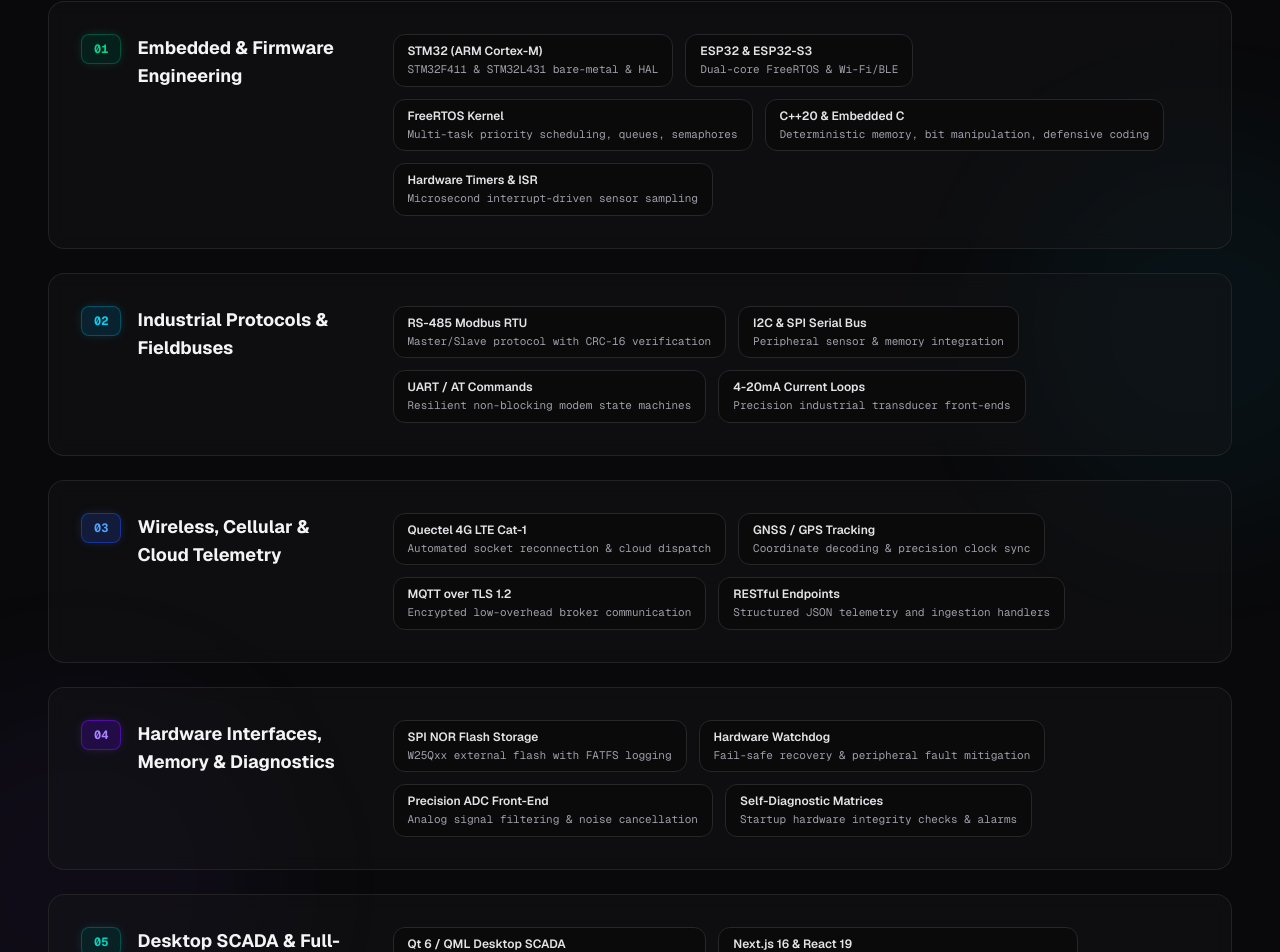
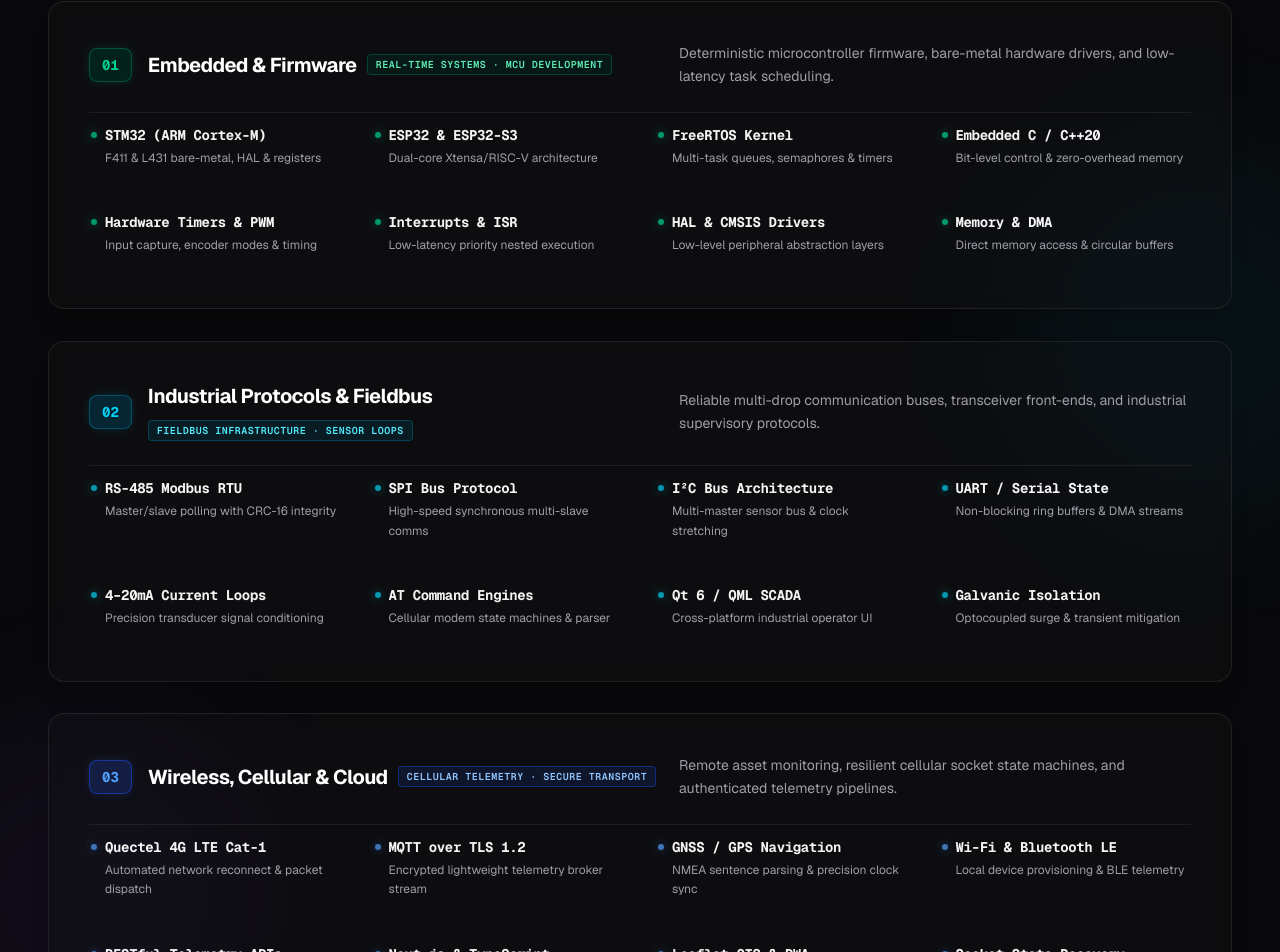
Before and after one commit to soumikbur/soumik-ghosh-portfolio, a Next.js app: page / in a window 1280 px wide. Shown: the part 7002-7954 px from the top of the page. Built offline with nearby package versions, Linux system fonts and the light colour scheme; no server answers.

Commit message:
feat: redesign skills section into curated technical capability map (v1.9.0)

```diff
--- a/package.json
+++ b/package.json
@@ -1,6 +1,6 @@
 {
   "name": "portfolio",
-  "version": "1.8.0",
+  "version": "1.9.0",
   "private": true,
   "scripts": {
     "dev": "next dev",
--- a/src/components/sections/TechnicalCapabilities.tsx
+++ b/src/components/sections/TechnicalCapabilities.tsx
@@ -1,137 +1,141 @@
 import React from "react";
 import { Container } from "../ui/Container";
+import { TiltCard } from "../ui/TiltCard";
 
-interface SkillCategory {
+interface CapabilityItem {
+  name: string;
+  desc: string;
+}
+
+interface DomainMap {
   idx: string;
-  name: string;
+  title: string;
+  focus: string;
+  description: string;
+  accent: "emerald" | "cyan" | "blue" | "violet";
   theme: {
     badge: string;
     border: string;
     hoverBorder: string;
-    hoverText: string;
-    noteHover: string;
-    shadow: string;
+    dotColor: string;
+    tagBorder: string;
   };
-  skills: { name: string; note: string }[];
+  skills: CapabilityItem[];
 }
 
-const SKILL_CATEGORIES: SkillCategory[] = [
+const DOMAIN_CAPABILITIES: DomainMap[] = [
   {
     idx: "01",
-    name: "Embedded & Firmware Engineering",
+    title: "Embedded & Firmware",
+    focus: "Real-Time Systems · MCU Development",
+    description:
+      "Deterministic microcontroller firmware, bare-metal hardware drivers, and low-latency task scheduling.",
+    accent: "emerald",
     theme: {
-      badge: "text-emerald-400 bg-emerald-950/60 border-emerald-800/80 shadow-[0_0_12px_-3px_rgba(16,185,129,0.3)]",
-      border: "border-zinc-800/80 hover:border-emerald-600/80",
-      hoverBorder: "hover:border-emerald-650",
-      hoverText: "group-hover:text-emerald-300",
-      noteHover: "group-hover/chip:text-emerald-400",
-      shadow: "hover:shadow-[0_4px_24px_-6px_rgba(16,185,129,0.18)]",
+      badge:
+        "text-emerald-400 bg-emerald-950/70 border-emerald-800/80 shadow-[0_0_12px_-3px_rgba(16,185,129,0.3)]",
+      border: "border-zinc-800/80 hover:border-emerald-700/60",
+      hoverBorder: "hover:border-emerald-600/70",
+      dotColor: "bg-emerald-400 shadow-[0_0_8px_rgba(16,185,129,0.7)]",
+      tagBorder: "border-emerald-800/60 text-emerald-300 bg-emerald-950/40",
     },
     skills: [
-      { name: "STM32 (ARM Cortex-M)", note: "STM32F411 & STM32L431 bare-metal & HAL" },
-      { name: "ESP32 & ESP32-S3", note: "Dual-core FreeRTOS & Wi-Fi/BLE" },
-      { name: "FreeRTOS Kernel", note: "Multi-task priority scheduling, queues, semaphores" },
-      { name: "C++20 & Embedded C", note: "Deterministic memory, bit manipulation, defensive coding" },
-      { name: "Hardware Timers & ISR", note: "Microsecond interrupt-driven sensor sampling" },
+      { name: "STM32 (ARM Cortex-M)", desc: "F411 & L431 bare-metal, HAL & registers" },
+      { name: "ESP32 & ESP32-S3", desc: "Dual-core Xtensa/RISC-V architecture" },
+      { name: "FreeRTOS Kernel", desc: "Multi-task queues, semaphores & timers" },
+      { name: "Embedded C / C++20", desc: "Bit-level control & zero-overhead memory" },
+      { name: "Hardware Timers & PWM", desc: "Input capture, encoder modes & timing" },
+      { name: "Interrupts & ISR", desc: "Low-latency priority nested execution" },
+      { name: "HAL & CMSIS Drivers", desc: "Low-level peripheral abstraction layers" },
+      { name: "Memory & DMA", desc: "Direct memory access & circular buffers" },
     ],
   },
   {
     idx: "02",
-    name: "Industrial Protocols & Fieldbuses",
+    title: "Industrial Protocols & Fieldbus",
+    focus: "Fieldbus Infrastructure · Sensor Loops",
+    description:
+      "Reliable multi-drop communication buses, transceiver front-ends, and industrial supervisory protocols.",
+    accent: "cyan",
     theme: {
-      badge: "text-cyan-400 bg-cyan-950/60 border-cyan-800/80 shadow-[0_0_12px_-3px_rgba(6,182,212,0.3)]",
-      border: "border-zinc-800/80 hover:border-cyan-600/80",
-      hoverBorder: "hover:border-cyan-650",
-      hoverText: "group-hover:text-cyan-300",
-      noteHover: "group-hover/chip:text-cyan-400",
-      shadow: "hover:shadow-[0_4px_24px_-6px_rgba(6,182,212,0.18)]",
+      badge:
+        "text-cyan-400 bg-cyan-950/70 border-cyan-800/80 shadow-[0_0_12px_-3px_rgba(6,182,212,0.3)]",
+      border: "border-zinc-800/80 hover:border-cyan-700/60",
+      hoverBorder: "hover:border-cyan-600/70",
+      dotColor: "bg-cyan-400 shadow-[0_0_8px_rgba(6,182,212,0.7)]",
+      tagBorder: "border-cyan-800/60 text-cyan-300 bg-cyan-950/40",
     },
     skills: [
-      { name: "RS-485 Modbus RTU", note: "Master/Slave protocol with CRC-16 verification" },
-      { name: "I2C & SPI Serial Bus", note: "Peripheral sensor & memory integration" },
-      { name: "UART / AT Commands", note: "Resilient non-blocking modem state machines" },
-      { name: "4-20mA Current Loops", note: "Precision industrial transducer front-ends" },
+      { name: "RS-485 Modbus RTU", desc: "Master/slave polling with CRC-16 integrity" },
+      { name: "SPI Bus Protocol", desc: "High-speed synchronous multi-slave comms" },
+      { name: "I²C Bus Architecture", desc: "Multi-master sensor bus & clock stretching" },
+      { name: "UART / Serial State", desc: "Non-blocking ring buffers & DMA streams" },
+      { name: "4–20mA Current Loops", desc: "Precision transducer signal conditioning" },
+      { name: "AT Command Engines", desc: "Cellular modem state machines & parser" },
+      { name: "Qt 6 / QML SCADA", desc: "Cross-platform industrial operator UI" },
+      { name: "Galvanic Isolation", desc: "Optocoupled surge & transient mitigation" },
     ],
   },
   {
     idx: "03",
-    name: "Wireless, Cellular & Cloud Telemetry",
+    title: "Wireless, Cellular & Cloud",
+    focus: "Cellular Telemetry · Secure Transport",
+    description:
+      "Remote asset monitoring, resilient cellular socket state machines, and authenticated telemetry pipelines.",
+    accent: "blue",
     theme: {
-      badge: "text-blue-400 bg-blue-950/60 border-blue-800/80 shadow-[0_0_12px_-3px_rgba(59,130,246,0.3)]",
-      border: "border-zinc-800/80 hover:border-blue-600/80",
-      hoverBorder: "hover:border-blue-650",
-      hoverText: "group-hover:text-blue-300",
-      noteHover: "group-hover/chip:text-blue-400",
-      shadow: "hover:shadow-[0_4px_24px_-6px_rgba(59,130,246,0.18)]",
+      badge:
+        "text-blue-400 bg-blue-950/70 border-blue-800/80 shadow-[0_0_12px_-3px_rgba(59,130,246,0.3)]",
+      border: "border-zinc-800/80 hover:border-blue-700/60",
+      hoverBorder: "hover:border-blue-600/70",
+      dotColor: "bg-blue-400 shadow-[0_0_8px_rgba(59,130,246,0.7)]",
+      tagBorder: "border-blue-800/60 text-blue-300 bg-blue-950/40",
     },
     skills: [
-      { name: "Quectel 4G LTE Cat-1", note: "Automated socket reconnection & cloud dispatch" },
-      { name: "GNSS / GPS Tracking", note: "Coordinate decoding & precision clock sync" },
-      { name: "MQTT over TLS 1.2", note: "Encrypted low-overhead broker communication" },
-      { name: "RESTful Endpoints", note: "Structured JSON telemetry and ingestion handlers" },
+      { name: "Quectel 4G LTE Cat-1", desc: "Automated network reconnect & packet dispatch" },
+      { name: "MQTT over TLS 1.2", desc: "Encrypted lightweight telemetry broker stream" },
+      { name: "GNSS / GPS Navigation", desc: "NMEA sentence parsing & precision clock sync" },
+      { name: "Wi-Fi & Bluetooth LE", desc: "Local device provisioning & BLE telemetry" },
+      { name: "RESTful Telemetry APIs", desc: "Structured JSON endpoints & edge ingestion" },
+      { name: "Next.js & TypeScript", desc: "Full-stack operational monitoring platforms" },
+      { name: "Leaflet GIS & PWA", desc: "Geospatial mapping & offline asset caching" },
+      { name: "Socket State Recovery", desc: "Exponential backoff socket reconnection" },
     ],
   },
   {
     idx: "04",
-    name: "Hardware Interfaces, Memory & Diagnostics",
+    title: "Hardware Interfaces & Diagnostics",
+    focus: "Fault Mitigation · Non-Volatile Storage",
+    description:
+      "Fail-safe watchdog recovery, external memory logging, analog front-ends, and system diagnostic integrity.",
+    accent: "violet",
     theme: {
-      badge: "text-violet-400 bg-violet-950/60 border-violet-800/80 shadow-[0_0_12px_-3px_rgba(139,92,246,0.3)]",
-      border: "border-zinc-800/80 hover:border-violet-600/80",
-      hoverBorder: "hover:border-violet-650",
-      hoverText: "group-hover:text-violet-300",
-      noteHover: "group-hover/chip:text-violet-400",
-      shadow: "hover:shadow-[0_4px_24px_-6px_rgba(139,92,246,0.18)]",
+      badge:
+        "text-violet-400 bg-violet-950/70 border-violet-800/80 shadow-[0_0_12px_-3px_rgba(139,92,246,0.3)]",
+      border: "border-zinc-800/80 hover:border-violet-700/60",
+      hoverBorder: "hover:border-violet-600/70",
+      dotColor: "bg-violet-400 shadow-[0_0_8px_rgba(139,92,246,0.7)]",
+      tagBorder: "border-violet-800/60 text-violet-300 bg-violet-950/40",
     },
     skills: [
-      { name: "SPI NOR Flash Storage", note: "W25Qxx external flash with FATFS logging" },
-      { name: "Hardware Watchdog", note: "Fail-safe recovery & peripheral fault mitigation" },
-      { name: "Precision ADC Front-End", note: "Analog signal filtering & noise cancellation" },
-      { name: "Self-Diagnostic Matrices", note: "Startup hardware integrity checks & alarms" },
-    ],
-  },
-  {
-    idx: "05",
-    name: "Desktop SCADA & Full-Stack Interfaces",
-    theme: {
-      badge: "text-teal-400 bg-teal-950/60 border-teal-800/80 shadow-[0_0_12px_-3px_rgba(20,184,166,0.3)]",
-      border: "border-zinc-800/80 hover:border-teal-600/80",
-      hoverBorder: "hover:border-teal-650",
-      hoverText: "group-hover:text-teal-300",
-      noteHover: "group-hover/chip:text-teal-400",
-      shadow: "hover:shadow-[0_4px_24px_-6px_rgba(20,184,166,0.18)]",
-    },
-    skills: [
-      { name: "Qt 6 / QML Desktop SCADA", note: "Cross-platform industrial operator consoles" },
-      { name: "Next.js 16 & React 19", note: "Server & client components, SSR, static generation" },
-      { name: "TypeScript", note: "Strict type safety across models, APIs, and components" },
-      { name: "Tailwind CSS", note: "High-density responsive design systems" },
-      { name: "Leaflet GIS & PWA", note: "Interactive transit mapping & offline caching" },
-    ],
-  },
-  {
-    idx: "06",
-    name: "Data Systems, Architecture & Quality",
-    theme: {
-      badge: "text-amber-400 bg-amber-950/60 border-amber-800/80 shadow-[0_0_12px_-3px_rgba(245,158,11,0.3)]",
-      border: "border-zinc-800/80 hover:border-amber-600/80",
-      hoverBorder: "hover:border-amber-650",
-      hoverText: "group-hover:text-amber-300",
-      noteHover: "group-hover/chip:text-amber-400",
-      shadow: "hover:shadow-[0_4px_24px_-6px_rgba(245,158,11,0.18)]",
-    },
-    skills: [
-      { name: "PostgreSQL & Prisma ORM", note: "ACID transactions, indexed schemas, constraints" },
-      { name: "Double-Entry Ledgers", note: "Strict debit/credit stock models & audit tracking" },
-      { name: "Finite State Machines", note: "Deterministic status transitions for orders & modems" },
-      { name: "Docker Containerization", note: "Reproducible microservice runtimes" },
-      { name: "Playwright & CI/CD", note: "Automated browser workflow validation & GitHub Actions" },
+      { name: "SPI NOR Flash (W25Qxx)", desc: "Circular telemetry logging with FATFS" },
+      { name: "Hardware Watchdog (WDT)", desc: "Independent timeout automated recovery" },
+      { name: "Precision ADC Front-Ends", desc: "Multi-sample filtering & voltage scaling" },
+      { name: "Self-Diagnostic Matrices", desc: "Startup sensor checks & hardware alarms" },
+      { name: "Power Modes & Brownout", desc: "Low-power standby & supply monitoring" },
+      { name: "Finite State Machines", desc: "Deterministic fault handling & transitions" },
+      { name: "PostgreSQL & Ledgers", desc: "Audited immutable relational data logs" },
+      { name: "Automated Validation", desc: "Firmware unit checks & end-to-end testing" },
     ],
   },
 ];
 
 export function TechnicalCapabilities() {
   return (
-    <section id="skills" className="py-16 sm:py-24 lg:py-28 xl:py-32 2xl:py-36 border-b border-zinc-800/80 bg-zinc-950 relative overflow-hidden">
+    <section
+      id="skills"
+      className="py-16 sm:py-24 lg:py-28 xl:py-32 2xl:py-36 border-b border-zinc-800/80 bg-zinc-950 relative overflow-hidden"
+    >
       {/* Subtle ambient lighting */}
       <div className="absolute top-1/4 -right-28 w-96 h-96 bg-cyan-500/5 rounded-full blur-3xl pointer-events-none" />
       <div className="absolute bottom-1/4 -left-28 w-96 h-96 bg-violet-500/5 rounded-full blur-3xl pointer-events-none" />
@@ -140,51 +144,75 @@ export function TechnicalCapabilities() {
         {/* Section Header with Numbering */}
         <div className="mb-12 sm:mb-16">
           <p className="font-mono text-xs font-semibold tracking-wider uppercase text-gradient-emerald-cyan">
-            04 · Skills
+            04 · Technical Capability Map
           </p>
           <h2 className="text-2xl sm:text-4xl lg:text-5xl font-extrabold tracking-tight text-white mt-2 sm:mt-2.5">
-            Technical Competencies &amp; Toolbox
+            Technical Competencies &amp; Skills
           </h2>
           <p className="text-sm sm:text-base text-zinc-400 mt-2.5 sm:mt-3 max-w-2xl leading-relaxed">
-            Systematic technical competencies organized across firmware, industrial communication protocols, telemetry, operational interfaces, and data architectures.
+            Curated technical capability map organized across deterministic firmware, industrial communication protocols, cellular IoT telemetry, and system-level diagnostics.
           </p>
         </div>
 
-        {/* Structured Row-by-Row Skills Grid */}
-        <div className="space-y-5 sm:space-y-6">
-          {SKILL_CATEGORIES.map((cat) => (
-            <div
-              key={cat.idx}
-              className={`group rounded-2xl border bg-zinc-900/40 p-5 sm:p-7 lg:p-8 backdrop-blur-sm ${cat.theme.border} ${cat.theme.shadow} transition-all duration-200 flex flex-col lg:flex-row lg:items-start justify-between gap-6 sm:gap-8`}
+        {/* 4 Curated Domain Capability Containers */}
+        <div className="space-y-6 sm:space-y-8">
+          {DOMAIN_CAPABILITIES.map((domain) => (
+            <TiltCard
+              key={domain.idx}
+              accentGlow={domain.accent}
+              maxTilt={2.0}
+              scale={1.006}
+              className="rounded-2xl border border-zinc-800/80 bg-zinc-900/30 p-6 sm:p-8 lg:p-10 backdrop-blur-sm transition-[border-color,background-color,box-shadow] duration-200 hover:border-zinc-700 shadow-xl space-y-6 sm:space-y-7"
             >
-              {/* Category Header with Colored Index */}
-              <div className="lg:w-1/3 xl:w-1/4 shrink-0 flex items-center lg:items-start gap-3.5 sm:gap-4">
-                <span className={`font-mono text-xs font-bold px-3 py-1.5 rounded-lg border ${cat.theme.badge}`}>
-                  {cat.idx}
-                </span>
-                <h3 className={`text-base sm:text-lg font-bold text-zinc-100 ${cat.theme.hoverText} transition-colors`}>
-                  {cat.name}
-                </h3>
+              {/* Domain Header: Index, Title, Focus Tag, and One-Line Description */}
+              <div className="flex flex-col lg:flex-row lg:items-center justify-between gap-4 border-b border-zinc-800/70 pb-5 sm:pb-6">
+                <div className="flex items-start sm:items-center gap-3 sm:gap-4">
+                  <span
+                    className={`font-mono text-xs sm:text-sm font-bold px-3 py-1.5 rounded-lg border shrink-0 ${domain.theme.badge}`}
+                  >
+                    {domain.idx}
+                  </span>
+                  <div>
+                    <div className="flex flex-wrap items-center gap-2.5">
+                      <h3 className="text-lg sm:text-xl font-bold tracking-tight text-white">
+                        {domain.title}
+                      </h3>
+                      <span
+                        className={`inline-flex items-center text-[10px] font-mono font-semibold px-2 py-0.5 rounded border uppercase tracking-wider ${domain.theme.tagBorder}`}
+                      >
+                        {domain.focus}
+                      </span>
+                    </div>
+                  </div>
+                </div>
+
+                <p className="text-xs sm:text-sm text-zinc-400 lg:max-w-md xl:max-w-lg leading-relaxed font-mono sm:font-sans">
+                  {domain.description}
+                </p>
               </div>
 
-              {/* Skills Chips with Context Notes */}
-              <div className="lg:w-2/3 xl:w-3/4 flex flex-wrap gap-2.5 sm:gap-3">
-                {cat.skills.map((skill, sIdx) => (
+              {/* Responsive 4-Column Typographic Capability Matrix (Zero box-in-box feeling) */}
+              <div className="grid grid-cols-1 sm:grid-cols-2 lg:grid-cols-4 gap-x-6 sm:gap-x-8 gap-y-4 sm:gap-y-5">
+                {domain.skills.map((skill) => (
                   <div
-                    key={sIdx}
-                    className="group/chip inline-flex flex-col px-3.5 py-2 rounded-xl border border-zinc-800 bg-zinc-950/80 hover:border-zinc-700 hover:bg-zinc-900 transition-all duration-150"
-                    title={skill.note}
+                    key={skill.name}
+                    className="group/item relative flex flex-col p-2.5 sm:p-3 -mx-2.5 rounded-lg hover:bg-zinc-800/40 transition-colors duration-150 cursor-default"
                   >
-                    <span className="text-xs font-semibold text-zinc-200 group-hover/chip:text-white">
-                      {skill.name}
-                    </span>
-                    <span className={`text-[11px] font-mono text-zinc-400 ${cat.theme.noteHover} transition-colors mt-0.5`}>
-                      {skill.note}
+                    <div className="flex items-center gap-2">
+                      <span
+                        className={`h-1.5 w-1.5 rounded-full ${domain.theme.dotColor} opacity-70 group-hover/item:opacity-100 group-hover/item:scale-125 transition-all duration-200 shrink-0`}
+                      />
+                      <span className="font-mono text-xs sm:text-sm font-bold text-zinc-100 group-hover/item:text-white transition-colors tracking-tight">
+                        {skill.name}
+                      </span>
+                    </div>
+                    <span className="text-[11px] sm:text-xs text-zinc-400 group-hover/item:text-zinc-300 mt-1 pl-3.5 leading-relaxed transition-colors">
+                      {skill.desc}
                     </span>
                   </div>
                 ))}
               </div>
-            </div>
+            </TiltCard>
           ))}
         </div>
       </Container>
```
Also changed, not shown: src/components/ui/TiltCard.tsx (+4 -3 lines), 1 other file (tests, documents, lock files or other folders).
